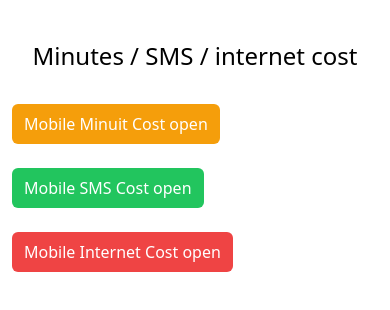
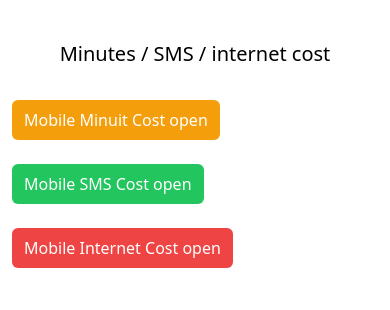
Before and after one commit to kibria-khandaker/ToolsCollectionPage, a plain HTML site: page mcmic.html in a window 390 px wide. Drawn offline with nearby package versions, Linux system fonts and the light colour scheme.

Commit message:
Update Title CSS

```diff
--- a/mcmic.html
+++ b/mcmic.html
@@ -8,7 +8,7 @@
     <link rel="stylesheet" type="text/css" href="./style.css" />
   </head>
   <body>
-    <h1 class="text-2xl  md:text-3xl text-center pt-10 pb-5"> Minutes / SMS / internet cost </h1>
+    <h1 class="text-xl  md:text-3xl text-center pt-10 pb-5"> Minutes / SMS / internet cost </h1>
 
     <!-- Mobile Minuit cost area start ---------------------------------------------- -->
     <div class="border-0 p-3 border-amber-500">
```
